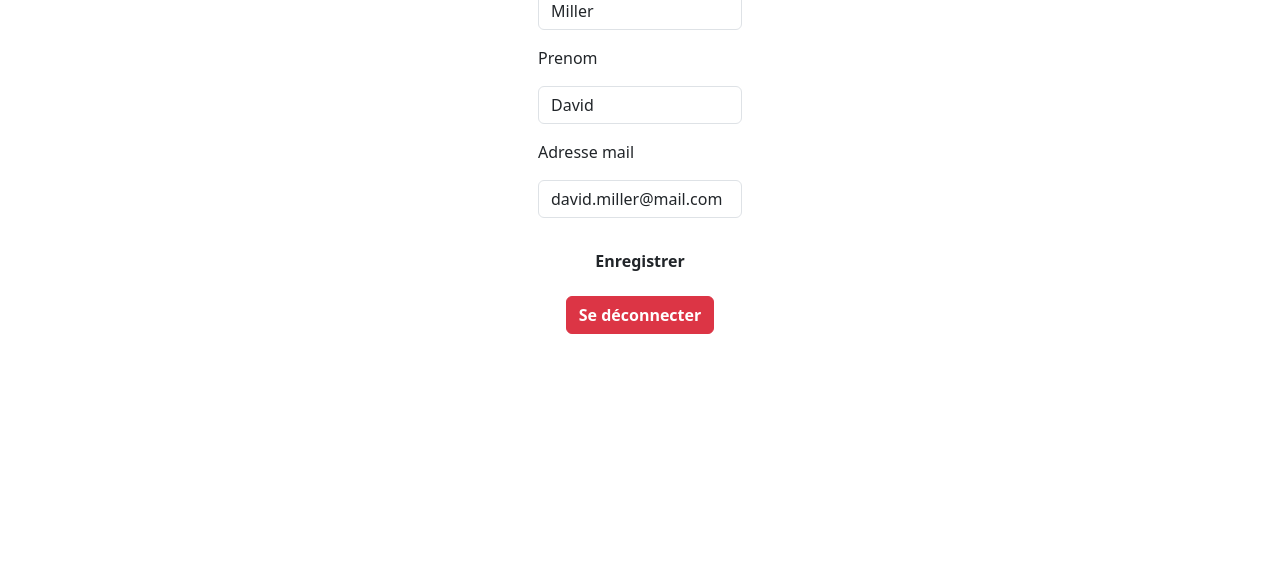
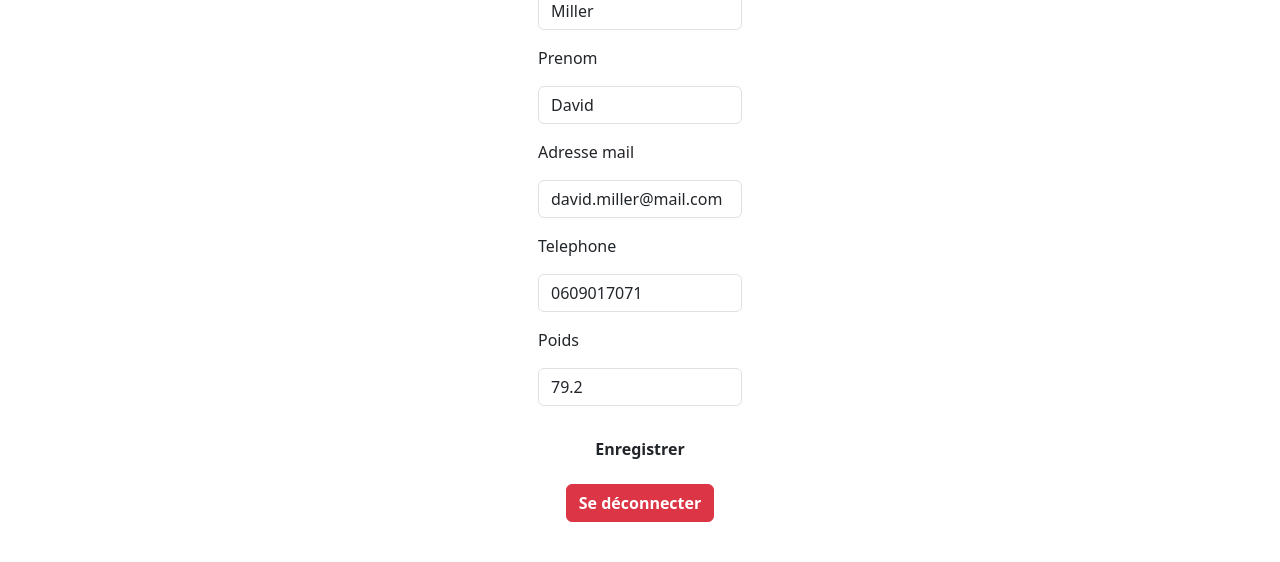
Before and after one commit to lenny-vergerolle/SAE_PONEY, a Flask app: page /profil in a window 1280 px wide. Shown: the part 499-1061 px from the top of the page. Before the commit the page ends 833 px from the top, so only its background shows below. Run offline with Flask 3, Linux system fonts and the light colour scheme; a user stored in the database is signed in; some libraries are stand-ins or nearby versions.

Commit message:
modification html et views

```diff
--- a/src/forms/UtilisateurForm.py
+++ b/src/forms/UtilisateurForm.py
@@ -49,6 +49,8 @@ class UpdateUser(FlaskForm):
     nom_user = StringField("Nom", validators=[DataRequired()])
     prenom_user = StringField('Prenom', validators=[DataRequired()])
     email = StringField('Adresse mail', validators=[DataRequired()])
+    telUser = StringField('Telephone', validators=[DataRequired()])
+    poidsUser = FloatField('Poids', validators=[DataRequired()])
     img = FileField('Modifier la photo')
     def validate(self, extra_validators=None):
         if not super().validate(extra_validators=extra_validators):
--- a/src/templates/profil.html
+++ b/src/templates/profil.html
@@ -35,7 +35,14 @@
             <label class="color_white mb-3" for="firstname">{{ form.email.label }}</label>
             {{ form.email(class_ ="form-control") }}
         </div>
-
+        <div class="mb-3 form-group">
+            <label class="color_white mb-3" for="numero">{{ form.telUser.label }}</label>
+            {{ form.telUser(class_ ="form-control") }}
+        </div>
+        <div class="mb-3 form-group">
+            <label class="color_white mb-3" for="poids">{{ form.poidsUser.label }}</label>
+            {{ form.poidsUser(class_ ="form-control") }}
+        </div>
         <div class="d-flex justify-content-center mt-4">
             <button class="btn btn-base fw-bolder" type="submit">Enregistrer</button>
         </div>
--- a/src/views.py
+++ b/src/views.py
@@ -127,6 +127,8 @@ def modifier_profil():
             user.prenom_utilisateur = f.prenom_user.data
             user.nom_utilisateur = f.nom_user.data
             user.email_utilisateur = f.email.data
+            user.tel_utilisateur = f.telUser.data
+            user.poidsUser = f.poidsUser.data
             file = f.img.data
             if file:
                 file_path = os.path.join("src/static/img/profil", str(current_user.id_utilisateur))
@@ -136,6 +138,8 @@ def modifier_profil():
     f.nom_user.data = current_user.nom_utilisateur
     f.prenom_user.data = current_user.prenom_utilisateur
     f.email.data = current_user.email_utilisateur
+    f.telUser.data = current_user.tel_utilisateur
+    f.poidsUser.data = current_user.poidsUser
     return render_template('profil.html', form=f)
 
 #@app.route('/profil/<int:id>', methods=['GET','POST'])
```
Also changed, not shown: testdb.db.
